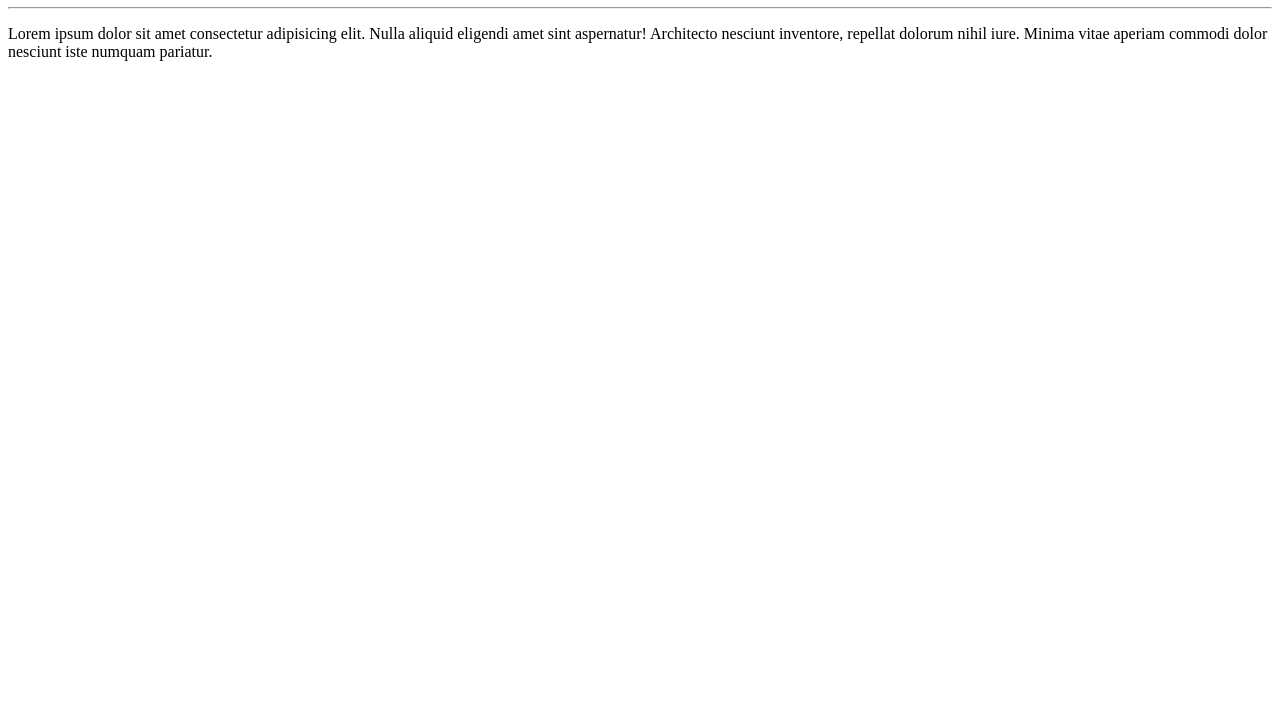
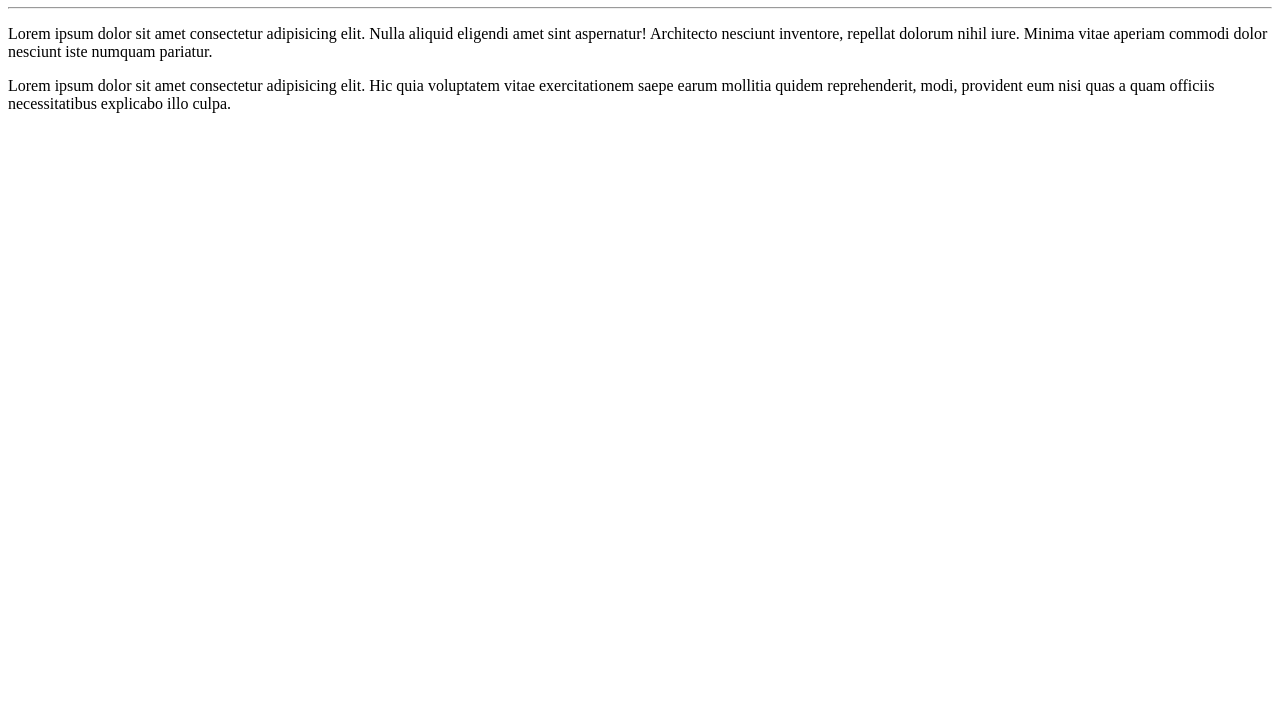
Before and after one commit to allanmeireles/Ola-Mundo, a plain HTML site: page site-exemplo/index.html in a window 1280 px wide. Shown: the part 73-800 px from the top of the page. Drawn offline with Linux system fonts and the light colour scheme.

Commit message:
Adicionei um paragráfo

```diff
--- a/site-exemplo/index.html
+++ b/site-exemplo/index.html
@@ -10,5 +10,6 @@
     <h1>Olá, Mundo!</h1>
     <hr>
     <P> Lorem ipsum dolor sit amet consectetur adipisicing elit. Nulla aliquid eligendi amet sint aspernatur! Architecto nesciunt inventore, repellat dolorum nihil iure. Minima vitae aperiam commodi dolor nesciunt iste numquam pariatur.</P>
+    <p>Lorem ipsum dolor sit amet consectetur adipisicing elit. Hic quia voluptatem vitae exercitationem saepe earum mollitia quidem reprehenderit, modi, provident eum nisi quas a quam officiis necessitatibus explicabo illo culpa.</p>
 </body>
 </html>
```
